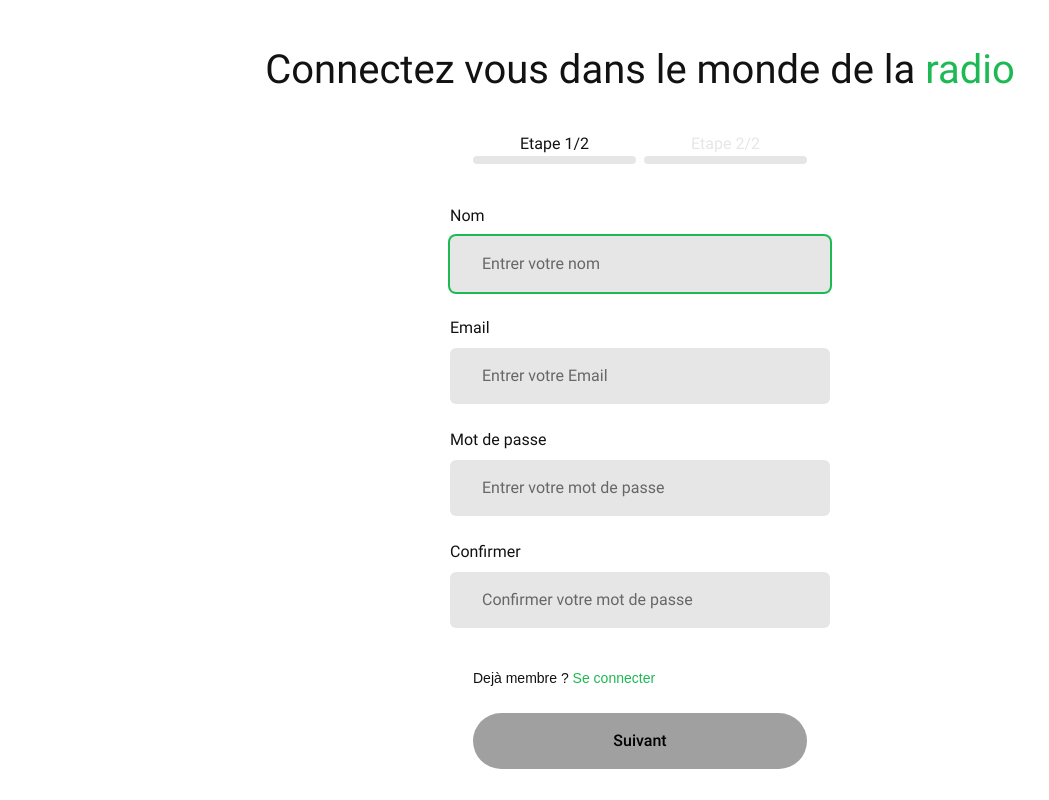
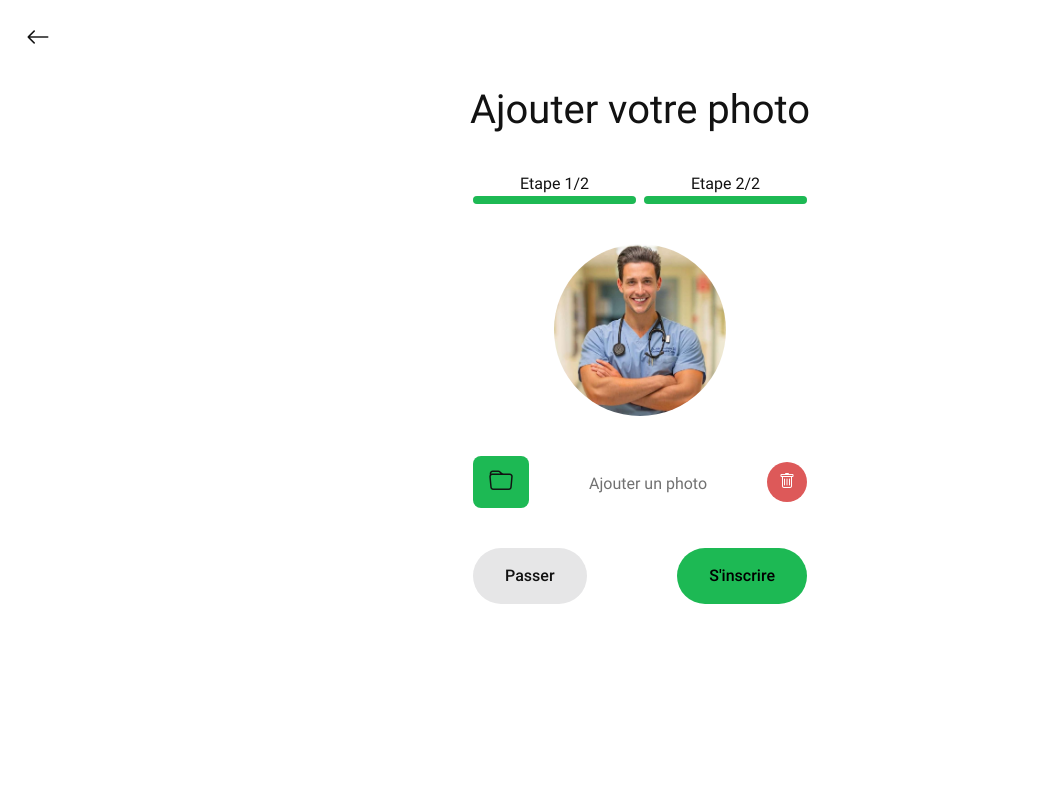
Before and after one commit to NathanRael/Radio_Stream, a React (Vite) app: page /signup-2 in a window 1280 px wide. Before the commit this address led to /signup. Shown: the whole page, without its empty margins (0-1049 px from the left). Built offline with nearby package versions, Linux system fonts and the light colour scheme; no server answers.

Commit message:
ending project func

```diff
--- a/src/components/Buttons.jsx
+++ b/src/components/Buttons.jsx
@@ -31,7 +31,7 @@ export const ButtonLg = ({
     <button
       disabled={disabled}
       onClick={handleClick}
-      className={`${color} px-8 py-4 rounded-full text-base  font-FuturaMd ${
+      className={`${color} ${disabled ? "cursor-not-allowed" : "cursor-pointer" } px-8 py-4 rounded-full text-base  font-FuturaMd ${
         defaultAnim ? "btn-anim" : "btn-anim-custom"
       }`}
     >
@@ -66,6 +66,7 @@ export const ButtonIconLg = ({
   handleClick,
   link = null,
   disabled = false,
+  animated
 }) => {
   return (
     <>{
@@ -75,7 +76,7 @@ export const ButtonIconLg = ({
         onClick={handleClick}
         className={`${color} px-8 py-4 rounded-full text-base font-FuturaMd text-black flex items-center justify-center gap-x-4 btn-anim`}
       >
-        <i className={`${icon} text-[20px]`}></i>
+        <i className={`${icon} ${animated ? "animate-spin" : ""} text-[20px]`}></i>
         <p>{text}</p>
       </button>
       ) : (
--- a/src/components/ProfileImg.jsx
+++ b/src/components/ProfileImg.jsx
@@ -4,7 +4,7 @@ const ProfileImg = ({ image, handleClick, size = "size-[44px]" }) => {
   return (
     <img
       src={image || profileImage}
-      className={`cursor-pointer rounded-full object-cover ${size}`}
+      className={`cursor-pointer rounded-full object-cover ${size} `}
       alt=""
       onClick={handleClick}
     />
--- a/src/constants/index.js
+++ b/src/constants/index.js
@@ -1,5 +1,6 @@
 export const PSEUDO_REGEX = /^[a-z0-9]+[a-z0-9_-]{4,}$/i;
-export const EMAIL_REGEX = /^[a-z0-9]+@[a-z]+[.].{3,}$/i;
+export const EMAIL_REGEX = /^[a-z0-9]{3,}@[a-z]{3,}.com$/i;
+// export const EMAIL_REGEX = /^[a-z0-9]+@[a-z]+[.].{3,}$/i;
 export const PASSWORD_REGEX = /^[a-z].{8,}$/i;
 export const baseUrl = 'http://localhost/rofia/api';
 
--- a/src/context/AppProvider.jsx
+++ b/src/context/AppProvider.jsx
@@ -9,6 +9,7 @@ export const AppProvider = ({ children }) => {
   const [savedPost, setSavedPost] = useState([]);
   const { auth, setSuccessMsg, setErrMsg, resetMessage } = useAuth();
   const [search, setSearch] = useState("");
+  const [searchLoading, setSearchLoading] = useState(true);
   const [reqCount, setReqCount] = useState(null);
   let PostDataLen = 0;
 
@@ -90,18 +91,21 @@ export const AppProvider = ({ children }) => {
       });
   };
   const searchPost = () => {
-    if (search != "") {
+    setSearchLoading(true);
     axios
       .get(`${baseUrl}/event.php?search=${search.toLowerCase()}`)
       .then((res) => {
         if (res.status === 200) {
           setPostData(res.data.data);
         }
+      })
+      .finally(() => {
+        setTimeout(() => {
+          setSearchLoading(false);
+        }, 200)
       });
-    } else {
-      getAllPost();
-    }
   };
+
   const getAllPost = () => {
     axios
       .get(`${baseUrl}/event.php`)
@@ -134,6 +138,7 @@ export const AppProvider = ({ children }) => {
         reqCount,
         setReqCount,
         PostDataLen,
+        searchLoading,
       }}
     >
       {children}
--- a/src/context/AuthProvider.jsx
+++ b/src/context/AuthProvider.jsx
@@ -9,6 +9,8 @@ export const AuthProvider = ({ children }) => {
   const location = useLocation();
   const [successMsg, setSuccessMsg] = useState("");
   const [errMsg, setErrMsg] = useState("");
+  const [sendingReq, setSendingReq] = useState(false);
+
   const [auth, setAuth] = useState(
     JSON.parse(sessionStorage.getItem("user")) || {}
   );
@@ -32,6 +34,7 @@ export const AuthProvider = ({ children }) => {
 
   const login = (data) => {
     const { email, password } = data;
+    setSendingReq(true);
     axios
       .post("http://localhost/Rofia/api/login.php/", {
         email,
@@ -50,6 +53,9 @@ export const AuthProvider = ({ children }) => {
         inputRef.current.focus();
       })
       .finally(() => {
+        setTimeout(() => {
+          setSendingReq(false);
+        }, 300);
         setTimeout(() => {
           setErrMsg("");
           setSuccessMsg("");
@@ -92,6 +98,7 @@ export const AuthProvider = ({ children }) => {
         login,
         checkIsLoggedIn,
         resetMessage,
+        sendingReq,
       }}
     >
       {children}
--- a/src/pages/_auth/from/Login.jsx
+++ b/src/pages/_auth/from/Login.jsx
@@ -1,5 +1,6 @@
+/* eslint-disable no-unused-vars */
 import { InputLg } from "../../../components/Inputs";
-import { ButtonLg } from "../../../components/Buttons";
+import { ButtonIconLg, ButtonLg, IconLg } from "../../../components/Buttons";
 import { Link, useNavigate } from "react-router-dom";
 import { useContext, useEffect, useRef, useState } from "react";
 import MessagePopup from "../../../components/MessagePopup";
@@ -11,7 +12,8 @@ axios.defaults.withCredentials = true;
 const Login = () => {
   const navigate = useNavigate();
   const { inView } = useGlobalContext();
-  const { successMsg, errMsg, setErrMsg, setSuccessMsg, login } = useAuth();
+  const { successMsg, errMsg, setErrMsg, setSuccessMsg, login, sendingReq } =
+    useAuth();
   const inputRef = useRef(null);
   const [error, setError] = useState(false);
   const [formData, setFormData] = useState({
@@ -91,11 +93,22 @@ const Login = () => {
               S'inscrire
             </Link>
           </p>
-          <ButtonLg
-            handleClick={handleSubmit}
-            disabled={error}
-            text="Se connecter"
-          />
+
+
+            {sendingReq ? (
+            <ButtonIconLg
+              icon="bi bi-arrow-clockwise"
+              animated
+              text="Connexion"
+            />
+          ) : (
+            <ButtonLg
+              handleClick={handleSubmit}
+              disabled={error}
+              text="Se connecter"
+            />
+          )}
+
         </div>
       </form>
     </section>
--- a/src/pages/_auth/from/SignUp.jsx
+++ b/src/pages/_auth/from/SignUp.jsx
@@ -130,8 +130,8 @@ const SignUp = () => {
         onSubmit={handleSubmit}
       >
         <div className="flex items-center justify-center w-full gap-2">
-          <StepGrow disabled={!inView.signup} text="Etape 1/2" />
-          <StepGrow disabled={inView.signup} text="Etape 2/2" />
+          <StepGrow full={inView.signup} disabled={!inView.signup} text="Etape 1/2" />
+          <StepGrow disabled text="Etape 2/2" />
         </div>
         <div className="flex flex-col items-center justify-center gap-6">
           <InputLg
--- a/src/pages/_auth/from/SignUp2.jsx
+++ b/src/pages/_auth/from/SignUp2.jsx
@@ -1,5 +1,5 @@
 import { FileInput } from "../../../components/Inputs";
-import { ButtonLg, IconLg } from "../../../components/Buttons";
+import { ButtonIconLg, ButtonLg, IconLg } from "../../../components/Buttons";
 import { useNavigate } from "react-router-dom";
 import StepGrow from "../../../components/StepGrow";
 import ProfileImg from "../../../components/ProfileImg";
@@ -7,10 +7,12 @@ import useGlobalContext from "../../../hook/useGlobalContext";
 import { useEffect, useState } from "react";
 import axios from "axios";
 import MessagePopup from "../../../components/MessagePopup";
+import useAuth from "../../../hook/useAuth";
 const SignUp2 = () => {
   const navigate = useNavigate();
   const { inView } = useGlobalContext();
   const [successMsg, setSuccessMsg] = useState("");
+  const { sendingReq } = useAuth();
   const [errMsg, setErrMsg] = useState("");
   const [selectedFile, setSelectedFile] = useState({
     name: "",
@@ -53,9 +55,9 @@ const SignUp2 = () => {
         console.log(e.response.data.error);
       });
   };
-  useEffect(() => {
-    !sessionStorage.getItem("signUpInfo") && navigate("/signup");
-  }, []);
+  // useEffect(() => {
+  //   !sessionStorage.getItem("signUpInfo") && navigate("/signup");
+  // }, []);
 
   return (
     <section className={`form-box ${inView.signup2 ? "" : "page-anim-left"}`}>
@@ -86,8 +88,8 @@ const SignUp2 = () => {
       </h1>
       <div className="flex items-center justify-between  w-[334px] flex-col gap-10">
         <div className="flex items-center justify-center w-full gap-2">
-          <StepGrow full={inView.signup2} text="Etape 1/2" />
-          <StepGrow disabled={!inView.signup2} text="Etape 2/2" />
+          <StepGrow  full text="Etape 1/2" />
+          <StepGrow disabled={!inView.signup2} full={inView.signup2} text="Etape 2/2" />
         </div>
         <form
           onSubmit={(e) => e.preventDefault()}
@@ -107,7 +109,15 @@ const SignUp2 = () => {
             color="bg-black-10 dark:bg-white-10 text-black dark:text-white"
             handleClick={(e) => handleSubmit(e, true)}
           />
-          <ButtonLg text="S'inscrire" handleClick={handleSubmit} />
+          {sendingReq ? (
+            <ButtonIconLg
+              icon="bi bi-arrow-clockwise"
+              animated
+              text="Inscription"
+            />
+          ) : (
+            <ButtonLg text="S'inscrire" handleClick={handleSubmit} />
+          )}
         </div>
       </div>
     </section>
--- a/src/pages/app/Home.jsx
+++ b/src/pages/app/Home.jsx
@@ -1,17 +1,13 @@
-import { ButtonIconLg, ButtonLg } from "../../components/Buttons";
 import LoadingIcon from "../../components/LoadingIcon";
-// import RecentPost from "../../components/RecentPost";
 import UseIntersection from "../../hook/UseIntersection";
 import useGlobalContext from "../../hook/useGlobalContext";
-import { baseUrl } from "../../constants";
 import { Suspense, lazy, useEffect, useState } from "react";
 import axios from "axios";
 import useAuth from "../../hook/useAuth";
 import useAppContext from "../../hook/useAppContext";
 import PostCardLoading from "../../animations/PostCardLoading";
-import RecentPostLoading from "../../animations/RecentPostLoading";
+import Empty from "../../components/Empty";
 axios.defaults.withCredentials = true;
-const RecentPostCard = lazy(() => import("../../components/RecentPostCard"));
 const PostCard = lazy(() => import("../../components/PostCard"));
 
 const Home = () => {
@@ -22,12 +18,12 @@ const Home = () => {
     getSavedPost,
     postData,
     postDataLen,
-    setPostData,
     savedPost,
     getAllPost,
     removePost,
     search,
     searchPost,
+    searchLoading,
   } = useAppContext();
   const [actualDataLen, setactualDataLen] = useState(3);
 
@@ -48,8 +44,6 @@ const Home = () => {
   }, []);
 
   useEffect(() => {
-    console.log("isVis : " + isLoadRefVisible);
-    console.log("len : " + actualDataLen);
     const handleLoad = () => {
       isLoadRefVisible
         ? setactualDataLen((prev) =>
@@ -57,9 +51,7 @@ const Home = () => {
           )
         : null;
     };
-
-    setTimeout(handleLoad, 2000);
-
+    setTimeout(handleLoad, 1000);
     return () => {
       clearTimeout(handleLoad);
     };
@@ -82,7 +74,10 @@ const Home = () => {
       </h1>
       <div className="space-y-20">
         <div className="flex w-full flex-col items-center justify-center gap-8">
-          {postData?.slice(0, actualDataLen).map((post) => (
+          {searchLoading ? (
+            <PostCardLoading />
+          ) : postData?.length > 0 ? (
+            postData?.slice(0, actualDataLen).map((post) => (
               <Suspense key={post.id} fallback={<PostCardLoading />}>
                 <PostCard
                   key={post.id}
@@ -93,11 +88,16 @@ const Home = () => {
                   handleDelete={removePost}
                 />
               </Suspense>
-          ))}
+            ))
+          ) : (
+            <Empty text="Aucune publication trouvée" />
+          )}
         </div>
+        {postData?.length > 0 && (
           <div ref={loadRef} className="w-full mx-auto">
             <LoadingIcon />
           </div>
+        )}
       </div>
     </section>
   );
```
Lines whose indentation alone changed are shown as unchanged.
